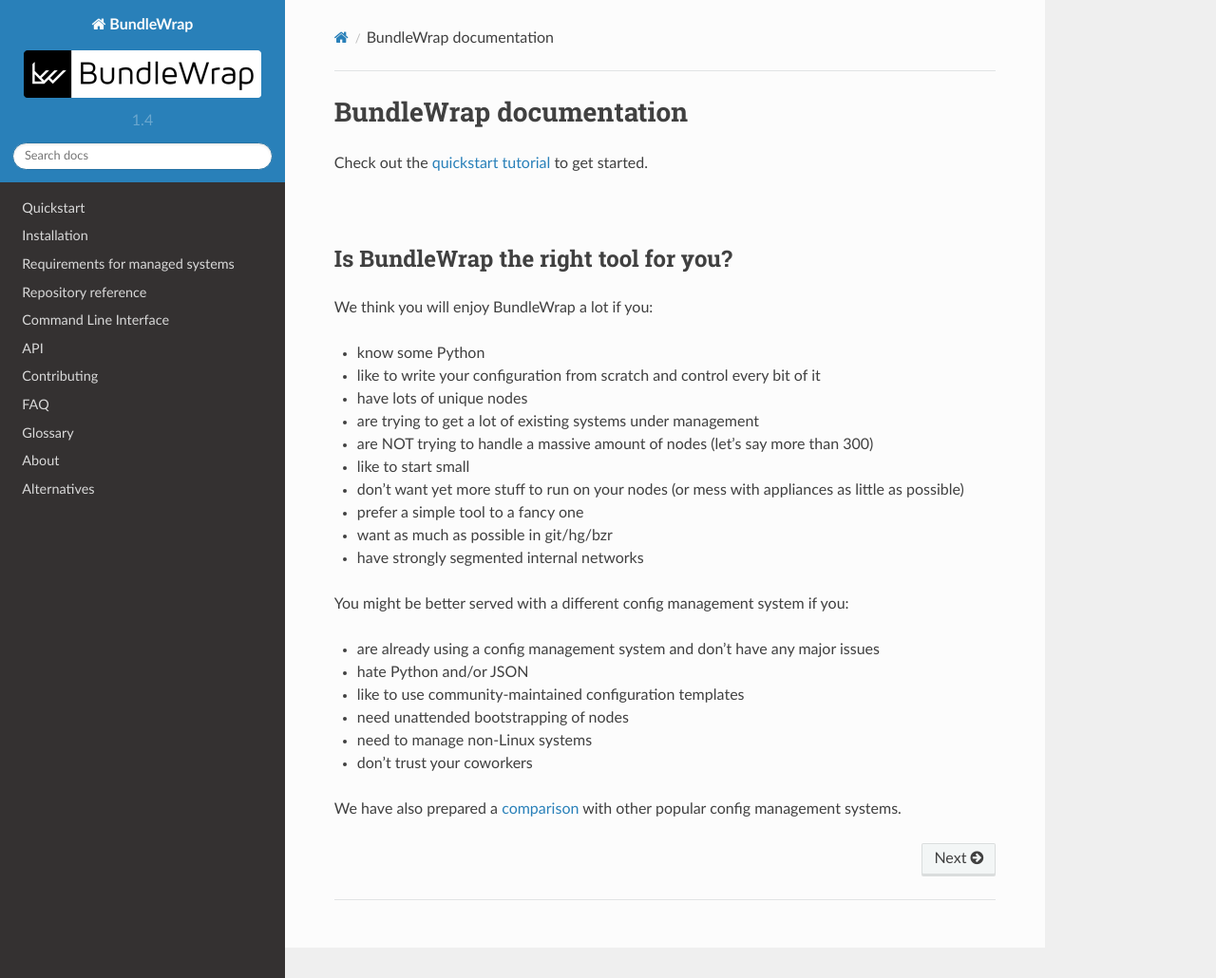
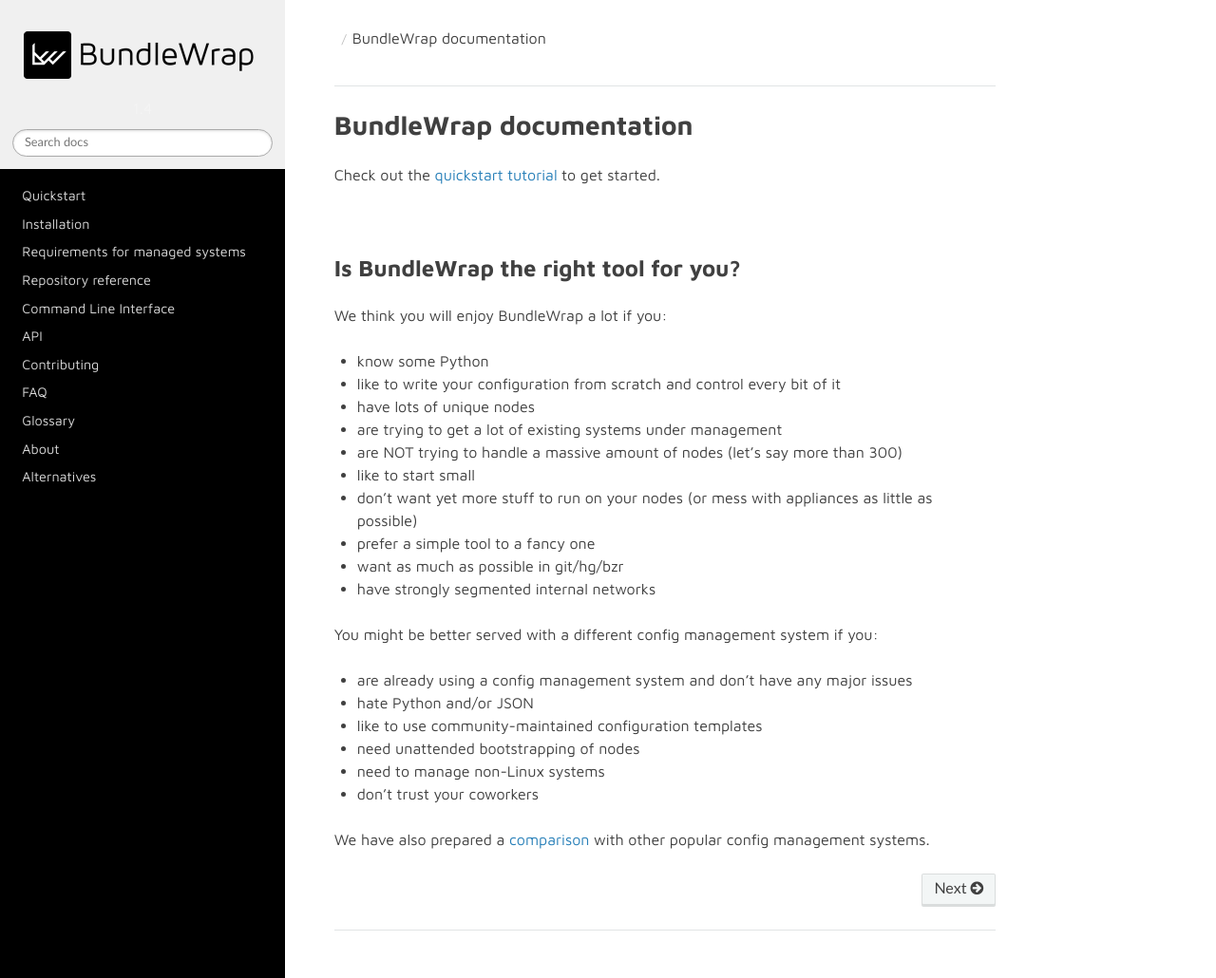
Before and after one commit to bundlewrap/bundlewrap, a Sphinx documentation site: the page built from doc/index.rst, in a window 1280 px wide and 1030 px high. Shown: the whole window at 95% size. Built offline with Sphinx 7.4.7 and the Read the Docs theme 2.0.0, drawn with Linux system fonts in a browser that asks for light colours.

Commit message:
docs: more customization

```diff
--- /dev/null
+++ b/doc/_static/style.css
@@ -0,0 +1,27 @@
+body {
+	font-family: "Maven Pro", Helvetica, sans-serif;
+}
+a.icon-home {
+	font-size: 0;
+	margin-top: 0;
+	margin-bottom: 20px;
+}
+h1, h2, h3, h4, h5, h6, legend {
+	font-family: "Maven Pro", Helvetica, sans-serif;
+}
+.wy-nav-side {
+	background-color: black;
+	color: white;
+}
+.wy-nav-content {
+	background-color: white;
+}
+.wy-nav-content-wrap {
+	background-color: white;
+}
+.wy-side-nav-search {
+	background-color: #f0f0f0;
+}
+.wy-side-nav-search input[type="text"] {
+	border-color: #aaa;
+}
--- /dev/null
+++ b/doc/_templates/layout.html
@@ -0,0 +1,5 @@
+{% extends "!layout.html" %}
+{% set css_files = css_files + ['_static/style.css'] %}
+{% block extrahead %}
+<link href='http://fonts.googleapis.com/css?family=Maven+Pro:400,700' rel='stylesheet' type='text/css'>
+{% endblock %}
--- a/doc/conf.py
+++ b/doc/conf.py
@@ -85,7 +85,7 @@
 
 # The theme to use for HTML and HTML Help pages.  See the documentation for
 # a list of builtin themes.
-#html_theme = 'default'
+html_theme = "sphinx_rtd_theme"
 
 # Theme options are theme-specific and customize the look and feel of a theme
 # further.  For a list of options available for each theme, see the
@@ -104,7 +104,7 @@
 
 # The name of an image file (relative to this directory) to place at the top
 # of the sidebar.
-html_logo = "logo.png"
+html_logo = "_static/logo.png"
 
 # The name of an image file (within the static path) to use as favicon of the
 # docs.  This file should be a Windows icon file (.ico) being 16x16 or 32x32
@@ -241,10 +241,8 @@
 if on_rtd:
     sys.path.append("/var/build/user_builds/bundlewrap/checkouts/latest/src")
     todo_include_todos = False
-    html_theme = 'sphinx_rtd_theme'
 else:
     todo_include_todos = True
-    html_theme = "sphinx_rtd_theme"
     html_theme_path = ["_themes"]
 
 from bundlewrap import VERSION, VERSION_STRING
```
Also changed, not shown: doc/_static/logo.png (added), doc/logo.png (deleted).
